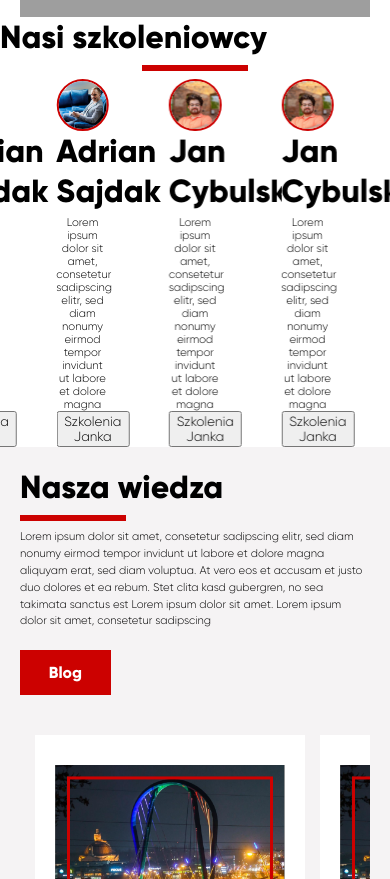
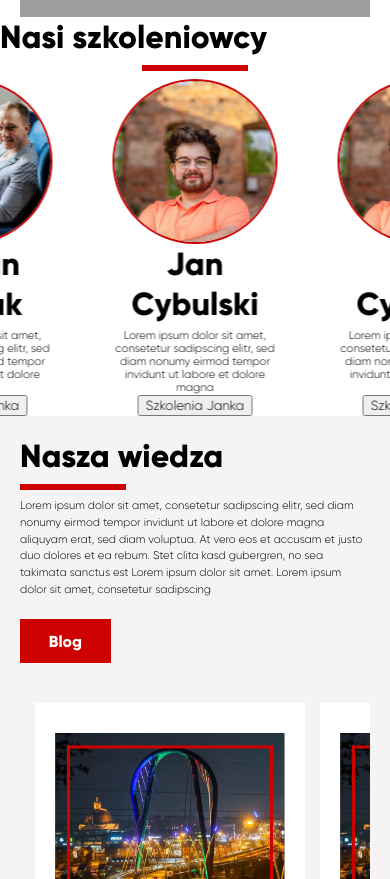
Before and after one commit to winone44/ce-na, a plain HTML site: page index.html in a window 390 px wide. Shown: the part 1169-2048 px from the top of the page. Drawn offline with nearby package versions, Linux system fonts and the light colour scheme; grey boxes are pictures that could not be loaded.

Commit message:
update sliders

```diff
--- a/index.html
+++ b/index.html
@@ -577,8 +577,14 @@
 <script>
     var swiper = new Swiper(".mySwiper", {
         loop: true,
-        slidesPerView: 2.5,
+        slidesPerView: 1.5,
         spaceBetween: 10,
+        breakpoints: {
+            900: {
+                slidesPerView: 2.5,
+                spaceBetween: 10
+            },
+        },
         pagination: {
             el: ".swiper-pagination",
             clickable: true,
@@ -586,9 +592,15 @@
     });
     var swiper2 = new Swiper(".mySwiper2", {
         loop: true,
-        slidesPerView: 4,
+        slidesPerView: 2,
         spaceBetween: 60,
         centeredSlides: true,
+        breakpoints: {
+            900: {
+                slidesPerView: 4,
+                spaceBetween: 60
+            },
+        }
     });
     var swiper3 = new Swiper(".mySwiper3", {
         spaceBetween: 30,
--- a/style.css
+++ b/style.css
@@ -134,9 +134,10 @@ h3 {
 
 .main-swiper-slide {
     filter: blur(4px);
+    transition: filter .2s !important;
 }
 
-.swiper-slide-active, .swiper-slide-next {
+.swiper-slide-active, .swiper-slide-next, .swiper-slide-prev {
     filter: blur(0);
 }
 
```
